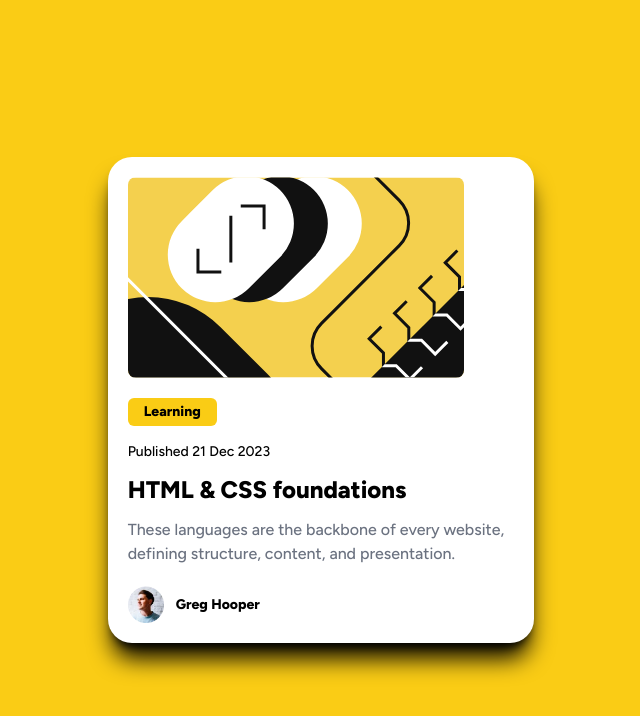
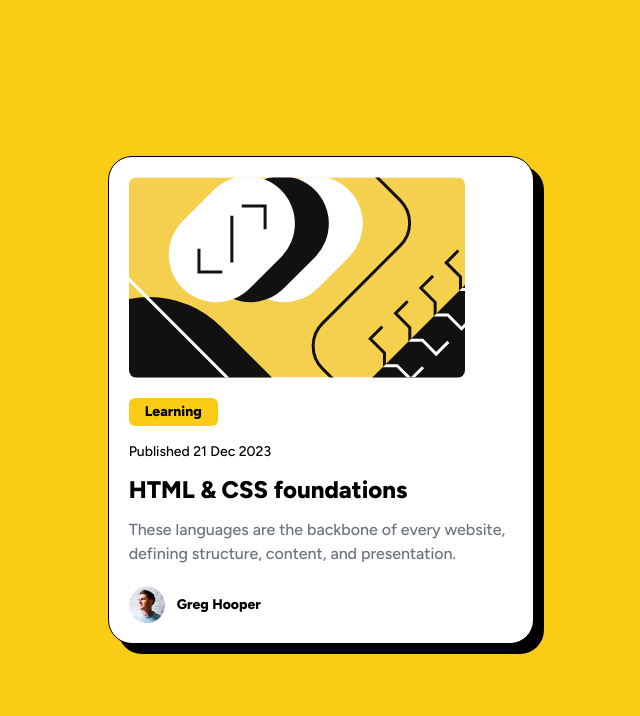
Before and after one commit to sniper-fly/frontend_mentor, a Next.js app: page /blog-preview-card-main in a window 1280 px wide. Shown: the top 716 px of the page, without its empty margins (319-959 px from the left). Built offline with nearby package versions, Linux system fonts and the light colour scheme.

Commit message:
border, shadowの設定

```diff
--- a/src/app/blog-preview-card-main/page.tsx
+++ b/src/app/blog-preview-card-main/page.tsx
@@ -5,7 +5,7 @@ export default function Page() {
 
   return (
     <main className="flex h-screen items-center justify-center">
-      <section className="w-1/3 rounded-3xl bg-white p-5 shadow-xl shadow-black">
+      <section className="w-1/3 rounded-3xl border border-black bg-white p-5 shadow-[10px_10px_black] transition-shadow hover:shadow-[17px_17px_black]">
         <Image
           src={`${basePath}/illustration-article.svg`}
           width={336}
```
Also changed, not shown: src/app/blog-preview-card-main/todo.md (+5 -0 lines).
